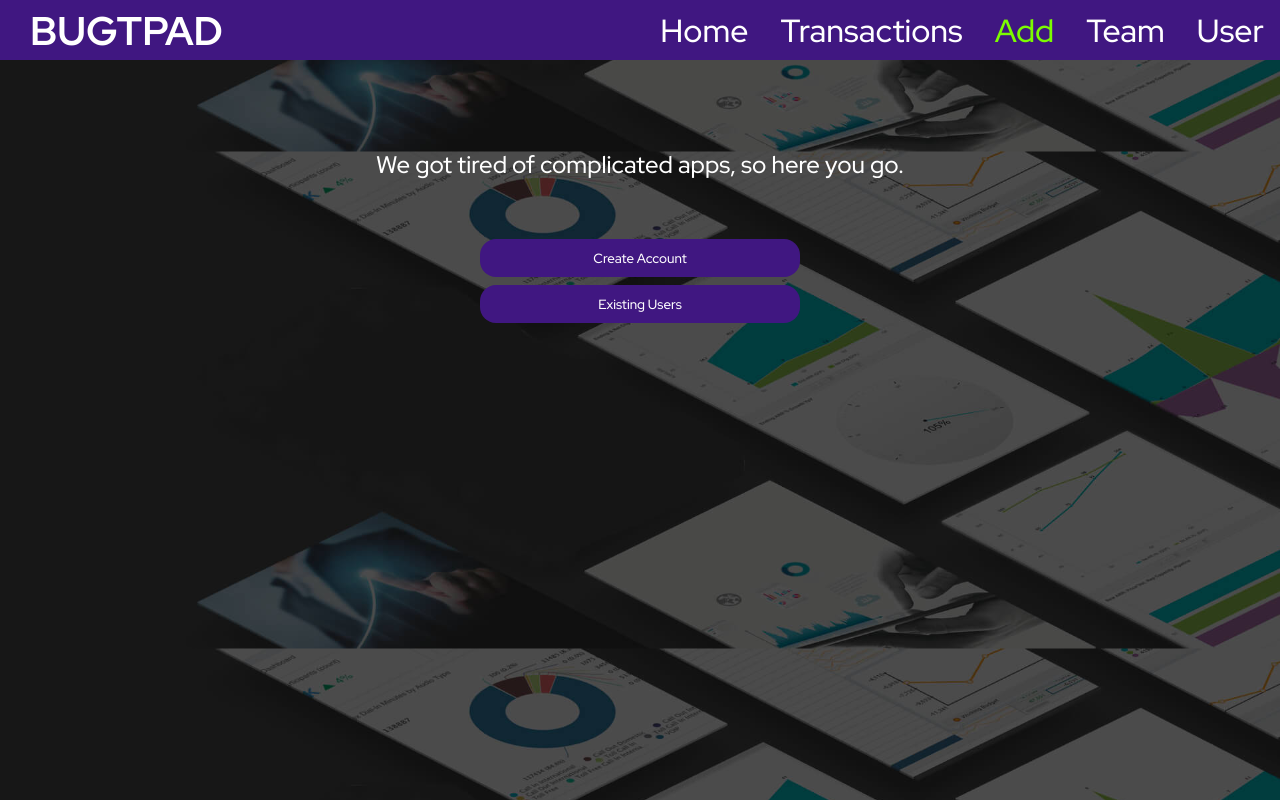
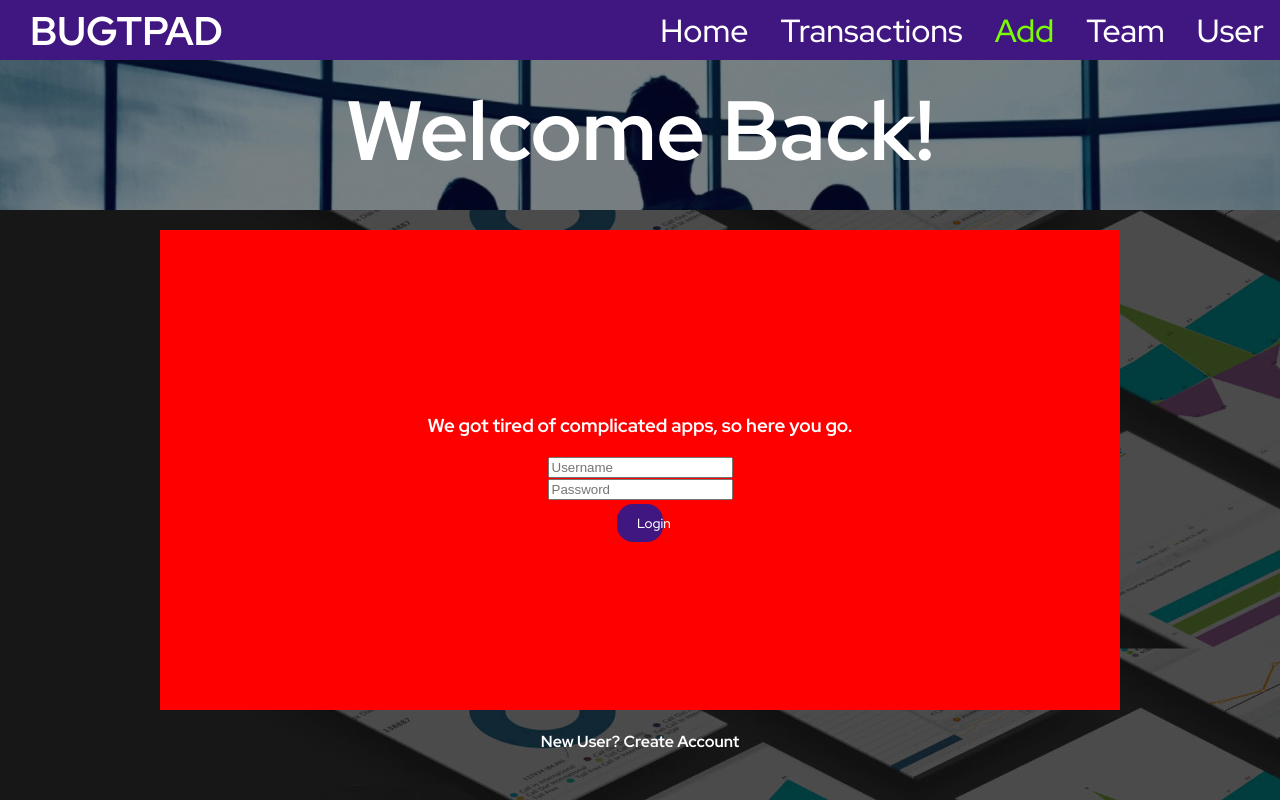
Before and after one commit to dals1791/1207-Project3-Frontend, a React (Create React App) app: page / in a window 1280 px wide. Built offline with nearby package versions, Linux system fonts and the light colour scheme.

Commit message:
User login/register styling in progress

```diff
--- a/src/App.css
+++ b/src/App.css
@@ -744,8 +744,9 @@ hr {
     background-size: cover;
     box-shadow: inset 0 0 0 100px rgba(5, 11, 17, 0.521);
     z-index: -1;
-    margin-bottom: 20px;
-    margin-top: -35px;
+    margin-top: 50px;
+    font-size: 56px;
+    color: white;
   }
 
   .transact-headline {
@@ -764,6 +765,18 @@ hr {
     z-index: -1;
     margin-bottom: 10px;
     margin-top: -35px;
+  }
+
+  .login-container-component {
+    display: flex;
+    justify-content: center;
+    flex-direction: column;
+    align-items: center;
+    background-color: red;
+    width: 75%;
+    height: 60vh;
+    margin: 0 auto;
+    margin-top: 20px;
   }
 
   /* ------------------------------------
--- a/src/components/UserLogin/Login.js
+++ b/src/components/UserLogin/Login.js
@@ -21,6 +21,11 @@ const Login = (props) => {
       <div className="login-header-desktop">
         <h2 className="login-header-desktop-text">Welcome Back!</h2>
       </div>
+      <div className="login-container-component">
+      <div className="side-image-login">
+        <h3 className="side-image-login-text"> We got tired of complicated apps, so here you go.</h3>
+      </div>
+    <div className="login-container">
       <div>
         <input
           className="username-bar"
@@ -48,6 +53,8 @@ const Login = (props) => {
       >
         Login
       </button>
+      </div>
+      </div>
     </form>
   );
 };
--- a/src/components/UserLogin/UserLogin.js
+++ b/src/components/UserLogin/UserLogin.js
@@ -21,35 +21,33 @@ const UserLogin = (props) => {
   // ======================================
 
   const [toggle, setToggle] = useState(0);
-  const handleToggleLogin = () => {
-    setToggle((toggle) => 1);
-  };
+
   const handleToggleRegister = () => {
     setToggle((toggle) => 2);
   };
   const displayUserLogin = () => {
-    if (toggle === 1) {
+     if (toggle === 2) {
+      return <Register handleSubmit={handleCreate} />;
+    } else {
       return (
-        <Login handleSubmit={props.getSingleUser} render={props.history} />
-      );
-    } else if (toggle === 2) {
-      return <Register handleSubmit={handleCreate} />;
+      <Login handleSubmit={props.getSingleUser} render={props.history} />
+      )
     }
   };
 
   return (
     <>
     <div className="budgetpad-landing">
-      <p>We got tired of complicated apps, so here you go.</p>
+      {/* <p>We got tired of complicated apps, so here you go.</p> */}
       <div className="login-buttons">
-        <button className="login-button" onClick={handleToggleLogin}>
-          Existing Users
-        </button>
-        <button className="new-account-button" onClick={handleToggleRegister}>
+        {/* <button className="new-account-button" onClick={handleToggleRegister}>
           Create Account
-        </button>
+        </button> */}
       </div>
       <div>{displayUserLogin()}</div>
+      <div className="new-account-button-landing" onClick={handleToggleRegister}>
+        <h4>New User? Create Account</h4>
+      </div>
     </div>
     </>
   );
```
